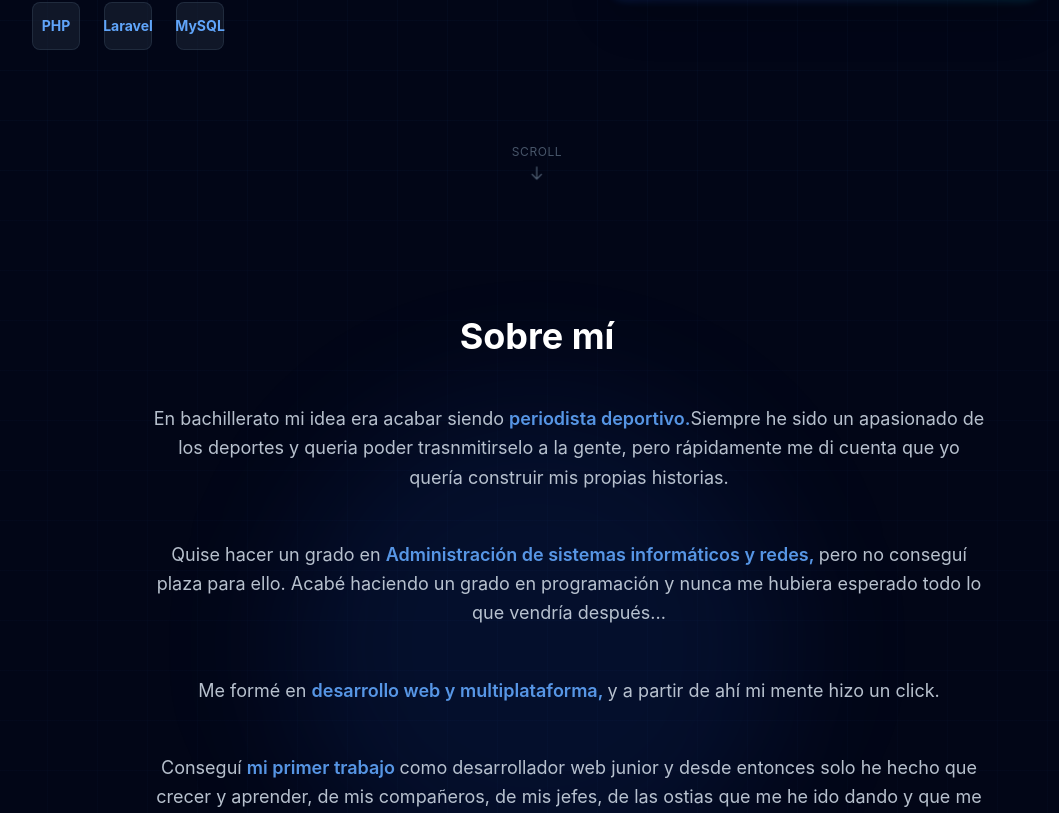
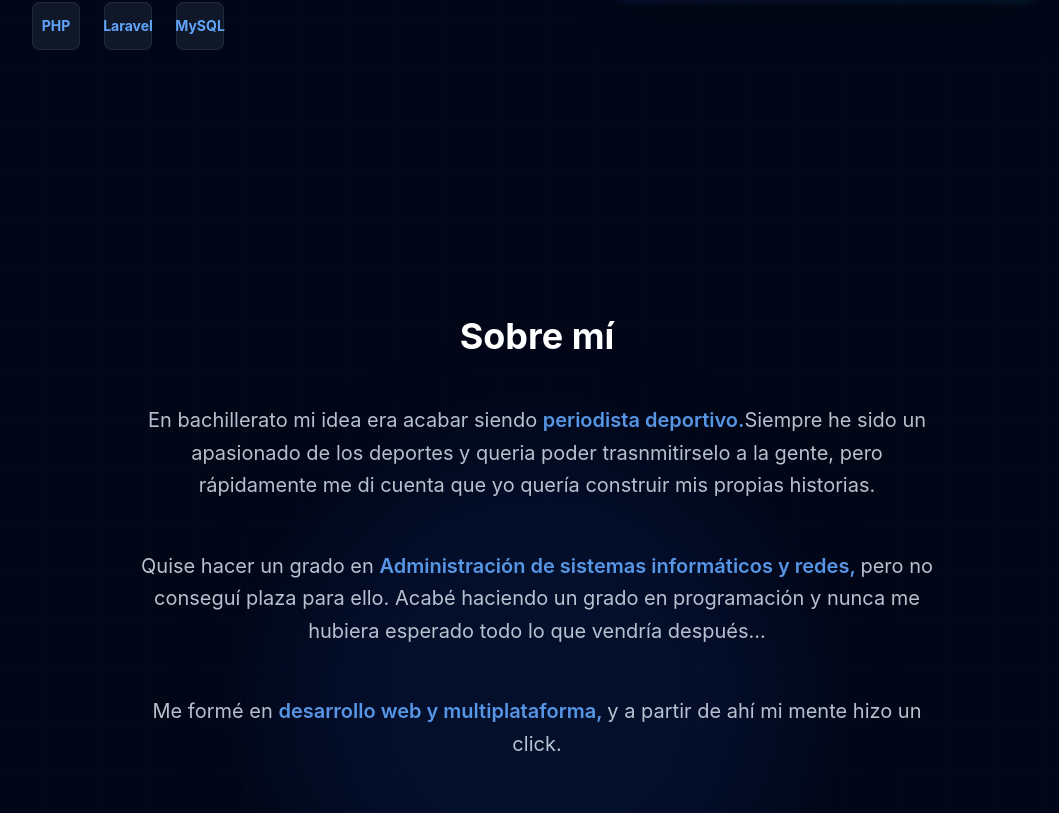
Before and after one commit to marcoshitaa/portfolio, a React (Create React App) app: page / in a window 1280 px wide. Shown: the part 580-1393 px from the top of the page, without its empty margins (103-1162 px from the left). Built offline with nearby package versions, Linux system fonts and the light colour scheme.

Commit message:
sobre mi terminado

```diff
--- a/src/components/About.jsx
+++ b/src/components/About.jsx
@@ -35,7 +35,7 @@ const About = () => {
   };
 
   const RenderParagraph = ({p1, p2, p3}) => (
-    <div className="space-y-8 text-slate-300 text-lg leading-relaxed">
+    <div className="space-y-8 text-slate-300 text-xl leading-relaxed">
       <p className="opacity-90">
        {p1} <span className="text-blue-400 font-semibold">{p2}</span>{p3}
       </p>
@@ -46,7 +46,7 @@ const About = () => {
     <div
       name="about"
       id="about"
-      className="min-h-screen w-full bg-slate-950 relative px-8 py-24"
+      className="min-h-screen w-full overflow-x-hidden bg-slate-950 relative px-4 sm:px-8 py-24"
       style={{ backgroundColor: "#020617" }}
     >
       {/* Sutil grid background */}
@@ -60,13 +60,12 @@ const About = () => {
          {t("about.title")}
         </h2>
       {aboutme.objects.map((item, key) => (
-                <div key={key} className="relative pl-16 mb-6">
+                <div key={key} className="relative px-4 sm:px-6 md:px-8 lg:px-12 mb-6">
                   {/* Timeline Dot */}
                   <RenderParagraph
                   p1={t(item.one)}
                   p2={t(item.two)}
                   p3={t(item.three)}>
-
                   </RenderParagraph>
                 </div>
               ))}
--- a/src/components/Home.jsx
+++ b/src/components/Home.jsx
@@ -95,7 +95,7 @@ const Home = () => {
       </div>
 
       {/* Minimal scroll indicator */}
-      <div className="absolute bottom-8 left-1/2 transform -translate-x-1/2">
+      {/* <div className="absolute bottom-8 left-1/2 transform -translate-x-1/2">
         <div className="flex flex-col items-center space-y-2 text-slate-600">
           <span className="text-xs uppercase tracking-wider">Scroll</span>
           <div className="w-5 h-5 flex items-center justify-center animate-bounce">
@@ -104,7 +104,7 @@ const Home = () => {
             </svg>
           </div>
         </div>
-      </div>
+      </div> */}
     </div>
   );
 };
--- a/src/components/Navbar.jsx
+++ b/src/components/Navbar.jsx
@@ -32,7 +32,7 @@ const Navbar = () => {
 
   const menuItems = [
     { name: 'navbar.home', to: 'home' },
-    // { name: 'Sobre mí', to: 'about' },
+    { name: 'Sobre mí', to: 'about' },
     // { name: 'Proyectos', to: 'work' },
     { name: 'navbar.experience', to: 'experience' }
   ];
```
